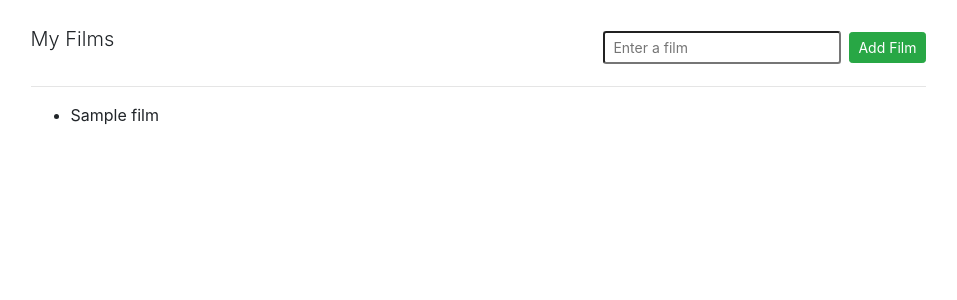
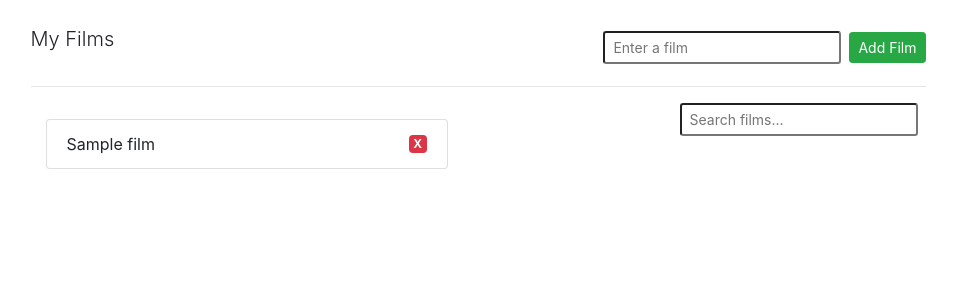
Before and after one commit to MichalGul/Django_and_htmx, a Django app: page /films/ in a window 1280 px wide. Shown: the part 56-356 px from the top of the page, without its empty margins (162-1119 px from the left). Run offline with Django 3.2, Linux system fonts and the light colour scheme; a user stored in the database is signed in; tables that the repository leaves empty hold one stand-in row (values such as "Sample post"); one stand-in notice (Sample message) is shown; data that the repository does not hold is empty; some libraries are stand-ins or nearby versions.

Commit message:
Added delete films from list and dynami searchable along with django template messages

```diff
--- a/films/templates/base.html
+++ b/films/templates/base.html
@@ -30,5 +30,13 @@
         {% endblock %}
     </div>
 
+    <script>
+        //Add cfrs token to header according to django docs
+        document.body.addEventListener('htmx:configRequest', function (event) {
+            console.log(event)
+            event.detail.headers['X-CSRFToken'] = '{{ csrf_token }}'
+        })
+    </script>
+
 </body>
 </html>
--- a/films/templates/partials/film-list.html
+++ b/films/templates/partials/film-list.html
@@ -1,9 +1,37 @@
+<div class="d-flex justify-content-between">
+    <section class="col-6">
+
+
+    {% if messages %}
+        <ul class="messages" hx-get="{% url 'clear' %}" hx-trigger="load delay:3s">
+            {% for message in messages %}
+                <li {% if message.tags %} class="{{ message.tags }}" {% endif %}> {{ message }}</li>
+            {% endfor %}
+        </ul>
+    {% endif %}
+
+
+
         {% if films %}
-    <ul>
+            <ul class="list-group col-12">
             {% for film in films %}
-        <li>{{ film.name }}</li>
+                <li class="list-group-item d-flex justify-content-between align-items-center">
+                    {{ film.name }}
+                    <span class="badge badge-danger"
+                          style="cursor: pointer"
+                          hx-delete="{% url 'delete-film' film.pk %}"
+                          hx-target="#film-list"
+                          hx-confirm="Are you sure?">X</span>
+                </li>
             {% endfor %}
             </ul>
         {% else %}
             <p>You do not have any films in your list</p>
         {% endif %}
+    </section>
+
+    <section>
+        {% include 'partials/search.html' %}
+    </section>
+
+</div>
--- /dev/null
+++ b/films/templates/partials/search.html
@@ -0,0 +1,13 @@
+<div class="d-flex justify-content-end mb-4">
+    {% csrf_token %}
+    <input type="text"
+        hx-post="{% url 'search-film' %}"
+        hx-target='#results'
+        hx-trigger="keyup changed delay:500ms"
+        name="search"
+        class="form-control-sm mr-2"
+        placeholder="Search films..." />
+
+    </form>
+</div>
+<div id="results"></div>
--- a/films/urls.py
+++ b/films/urls.py
@@ -13,7 +13,10 @@ urlpatterns = [
 
 htmx_urlpatterns = [
     path('check_username/', views.check_username, name="check-username"),
-    path('add-film/', views.add_film, name='add-film')
+    path('add-film/', views.add_film, name='add-film'),
+    path('delete-film/<int:pk>/', views.delete_film, name='delete-film'),
+    path('search-film/', views.search_film, name='search-film'),
+    path('clear/', views.clear, name='clear')
 ]
 
 urlpatterns += htmx_urlpatterns
--- a/films/views.py
+++ b/films/views.py
@@ -1,3 +1,4 @@
+from django.contrib.auth.mixins import LoginRequiredMixin
 from django.http.response import HttpResponse, HttpResponsePermanentRedirect
 from django.shortcuts import render
 from django.contrib.auth.views import LoginView
@@ -6,8 +7,11 @@ from django.views.generic import FormView, TemplateView
 from django.contrib.auth import get_user_model
 from films.models import Film
 from django.views.generic.list import ListView
+from django.contrib import messages
+from films.forms import RegisterForm
 
-from films.forms import RegisterForm
+from django.contrib.auth.decorators import login_required
+from django.views.decorators.http import require_http_methods
 
 # Create your views here.
 class IndexView(TemplateView):
@@ -25,7 +29,7 @@ class RegisterView(FormView):
         form.save()  # save the user
         return super().form_valid(form)
 
-class FilmList(ListView):
+class FilmList(LoginRequiredMixin, ListView):
     model = Film
     template_name = "films.html"
     context_object_name = 'films' # variable name used in template
@@ -45,13 +49,42 @@ def check_username(request):
         return HttpResponse("<div id='username-error' class='success'>This username is avaliable</div>")
 
 
+@login_required
 def add_film(request):
     name = request.POST.get("filmname")
-    film = Film.objects.create(name=name) # creating element in database (no neet for save()
+    film = Film.objects.get_or_create(name=name)[0] # creating element in database (no neet for save()
 
     #add the film to the user's list
     request.user.films.add(film)
 
     #return tempate with all of the user's films
     films = request.user.films.all()
+    messages.success(request, f"Added {name} to list of films")
     return render(request, 'partials/film-list.html', {"films": films})
+
+
+@login_required
+@require_http_methods(['DELETE'])
+def delete_film(request, pk): ## pk must match parameter in url path
+    # remove the film from user's list
+    request.user.films.remove(pk)
+
+    # return tempate with all of the user's films
+    films = request.user.films.all()
+    return render(request, 'partials/film-list.html', {"films": films})
+
+
+def search_film(request):
+    search_text = request.POST.get("search")
+
+    userfilms = request.user.films.all()
+    # taxi driver match Taxi Driver
+    results = Film.objects.filter(name__icontains=search_text).exclude(
+        name__in=userfilms.values_list('name', flat=True) # wylaczenie z listy nazw filmow ktore juz sa w bazie dla tego usera
+    )
+    context = {'results': results}
+    return render(request, 'partials/search-results.html', context)
+
+
+def clear(request):
+    return HttpResponse("")
```
Also changed, not shown: films/templates/partials/search-results.html (added, +18 -0 lines). Lines whose indentation alone changed are shown as unchanged.
